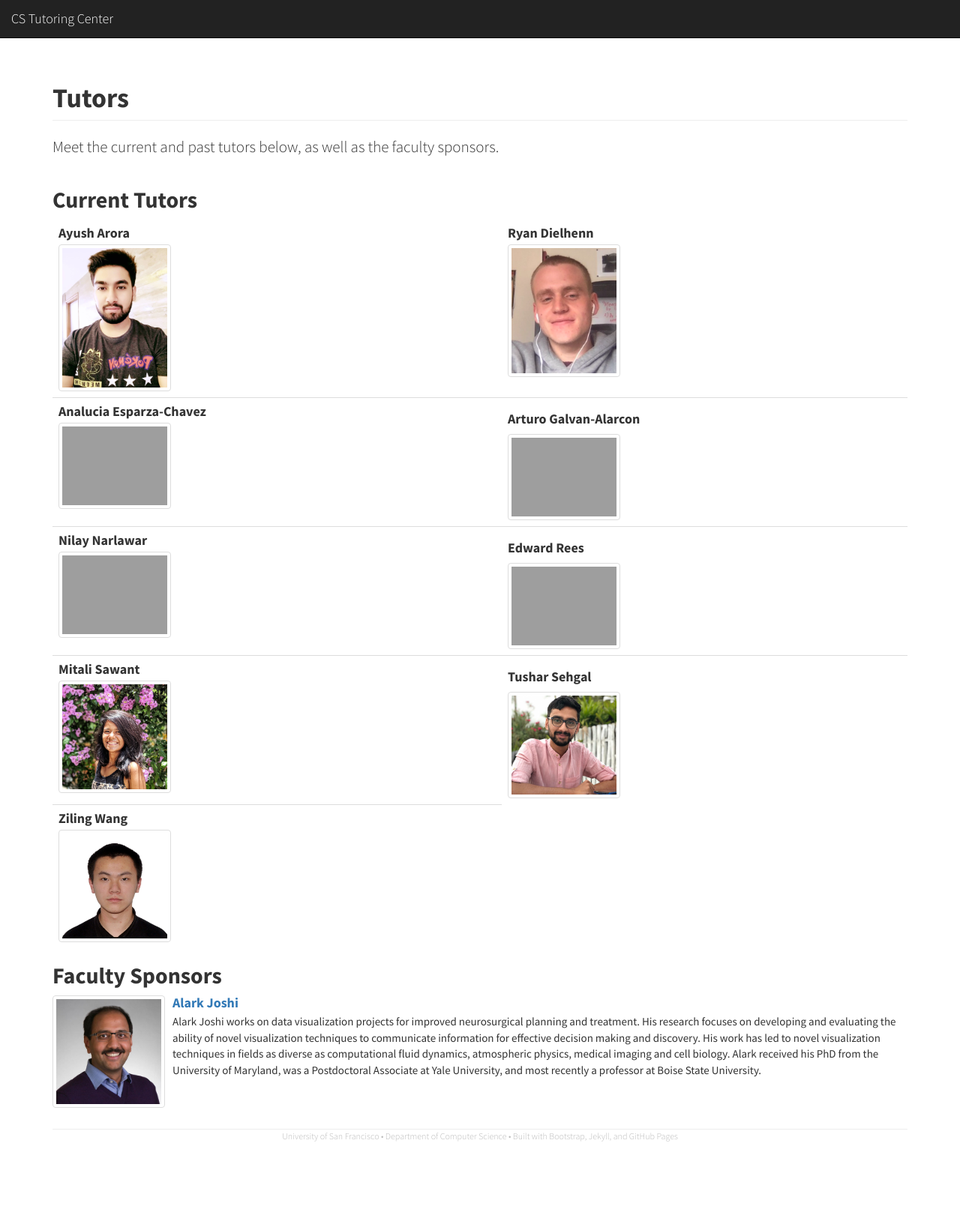
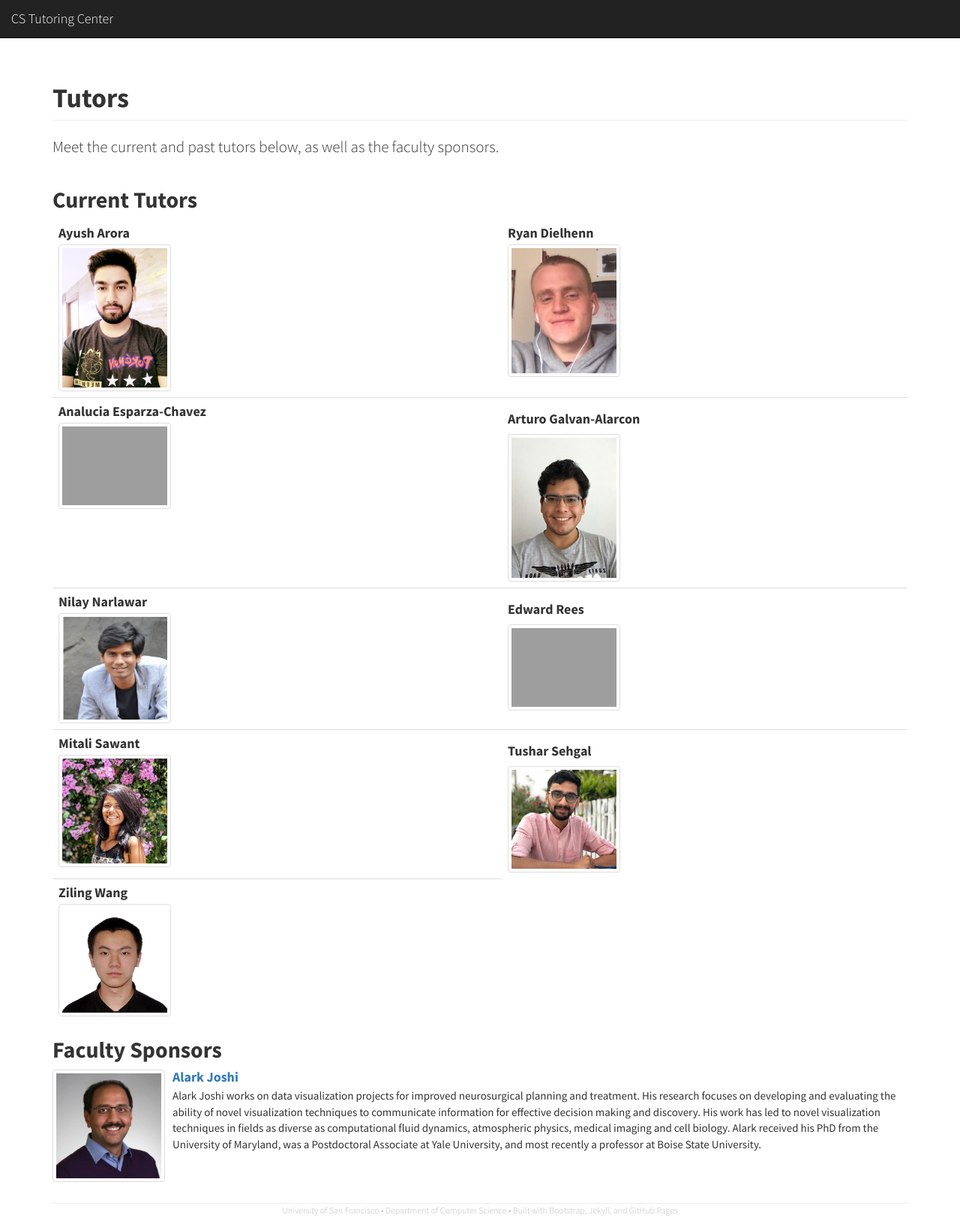
Before and after one commit to CSTutors/CSTutors.github.io, a Jekyll site: the page built from tutors/index.html, in a window 1280 px wide. Shown: the whole page at 75% size. Built offline with Jekyll 4.4.1, drawn with Linux system fonts in a browser that asks for light colours; nearby versions of some CDN libraries; before the commit the page ends 1534 px from its top, so only the background shows below that.

Commit message:
Tutor images

```diff
--- a/tutors/index.html
+++ b/tutors/index.html
@@ -13,7 +13,7 @@ lead: 'Meet the current and past tutors below, as well as the faculty sponsors.'
             <td>
               <h4 class="media-heading">Ayush Arora</h4>
               <a class="pull-left" href="#">
-                <img class ="media-object img-thumbnail" width="150" src="{{ site.url }}/img/Ayush_Arora.JPG">
+                <img class ="media-object img-thumbnail" width="150" src="{{ site.url }}/img/Ayush_Arora.jpg">
               </a>
             </td>
             <td>
@@ -33,7 +33,7 @@ lead: 'Meet the current and past tutors below, as well as the faculty sponsors.'
             <td>
                 <h4 class="media-headin">Arturo Galvan-Alarcon</h4>
                 <a class="pull-left" href="#">
-                    <img class="media-object img-thumbnail" width="150" src="{{ site.url }}/img/Arturo_Galvan-Alarcon.jgp">
+                    <img class="media-object img-thumbnail" width="150" src="{{ site.url }}/img/Arturo_Galvan-Alarcon.jpg">
                 </a>
             </td>
         </tr>
@@ -41,7 +41,7 @@ lead: 'Meet the current and past tutors below, as well as the faculty sponsors.'
             <td>
                 <h4 class="media-heading">Nilay Narlawar</h4>
                 <a class="pull-left" href="#">
-                    <img class ="media-object img-thumbnail" width="150" src="{{ site.url }}/img/Nilay_Narlawar.jgp">
+                    <img class ="media-object img-thumbnail" width="150" src="{{ site.url }}/img/Nilay_Narlawar.jpg">
                 </a>
             </td>
             <td>
```
